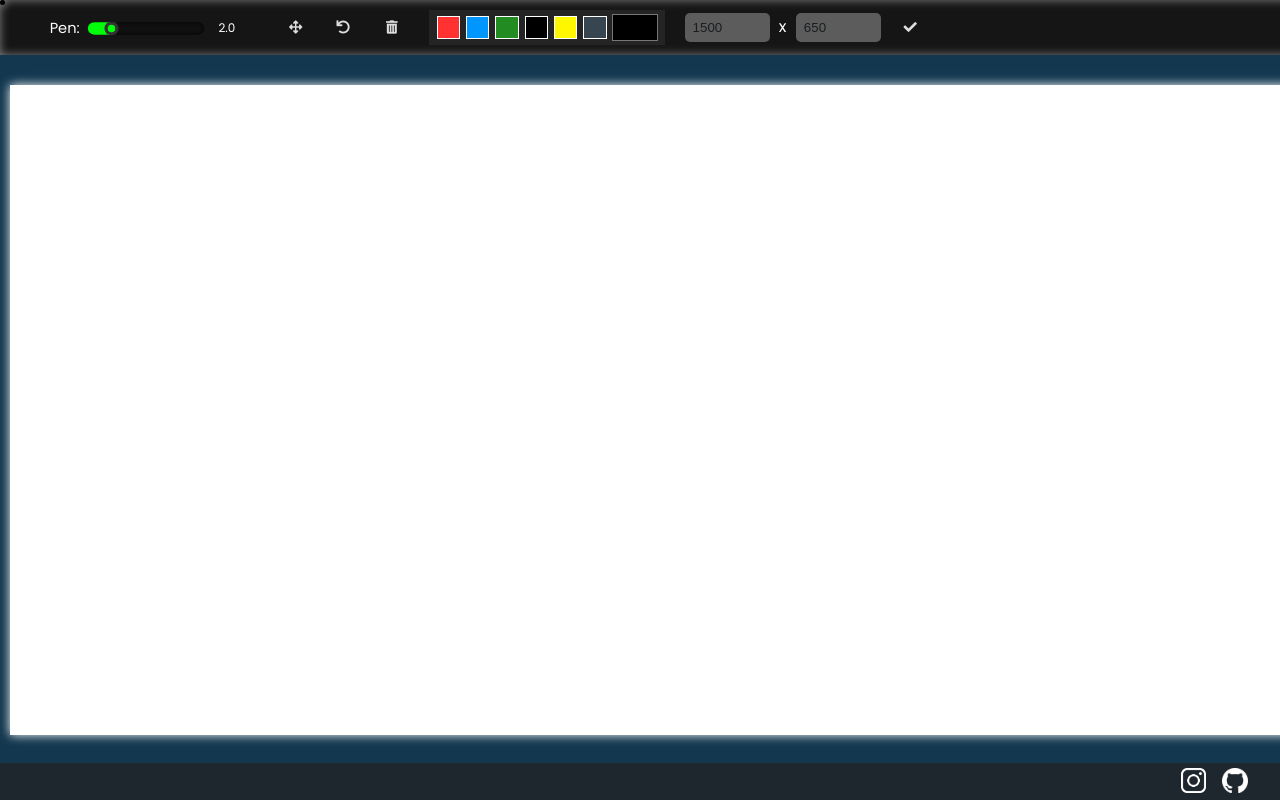
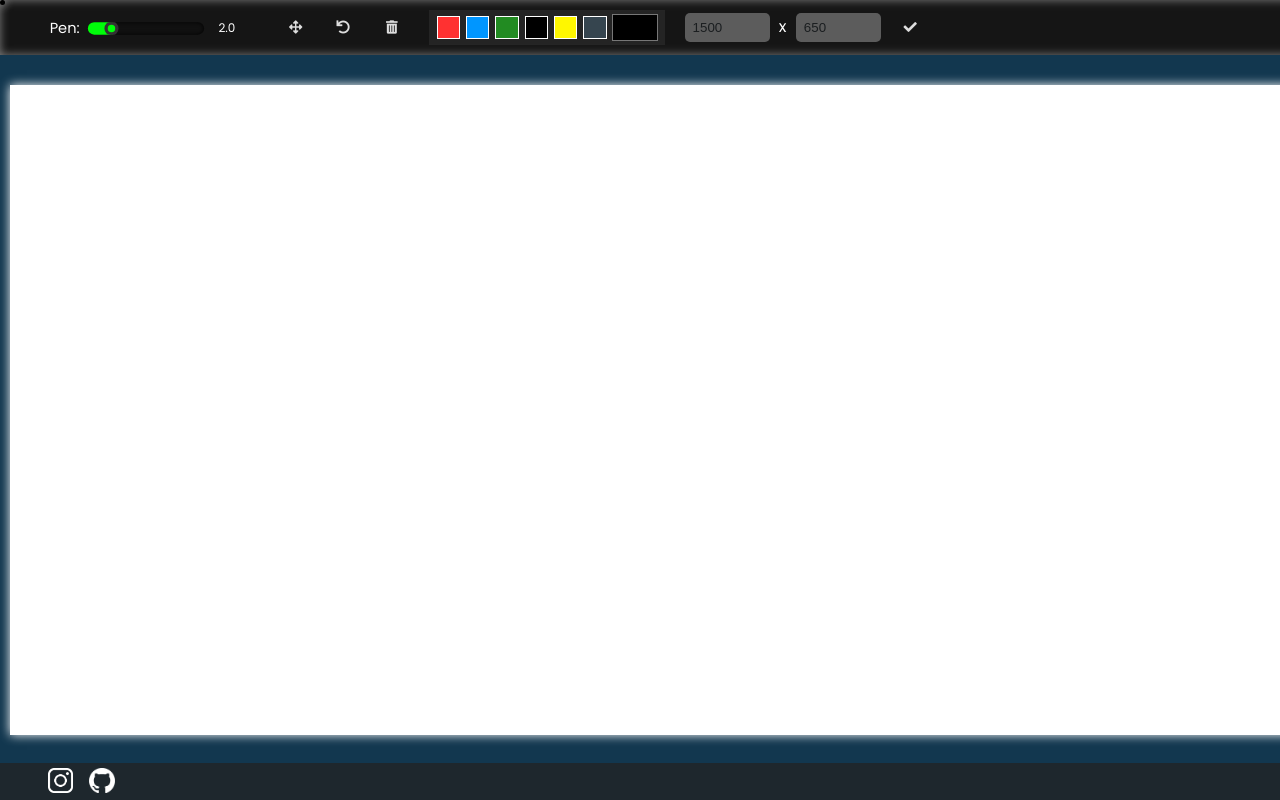
Before and after one commit to Farooq-Mohammed/Sketchpad, a plain HTML site: page index.html in a window 1280 px wide. Both pictures are taken after a click on the button 910 px from the left and 27 px from the top of the page. Shown: the top 800 px of the page. Drawn offline with Linux system fonts and the light colour scheme.

Commit message:
title added

```diff
--- a/index.html
+++ b/index.html
@@ -4,6 +4,7 @@
 		<meta charset="UTF-8" />
 		<meta http-equiv="X-UA-Compatible" content="IE=edge" />
 		<meta name="viewport" content="width=device-width, initial-scale=1.0" />
+		<link rel="icon" href="./Icons/Title.svg" />
 		<title>Drawing App</title>
 		<link
 			rel="stylesheet"
@@ -94,9 +95,11 @@
 				</div>
 			</div>
 			<div class="pen"></div>
+		</div>
 		<div class="canvas-div">
 			<canvas></canvas>
 		</div>
+	</body>
 	<footer>
 		<div class="f1">
 			<a href="https://www.instagram.com/staykirak_/" target="_blank"
@@ -109,6 +112,4 @@
 			/></a>
 		</div>
 	</footer>
-		</div>
-	</body>
 </html>
--- a/script.js
+++ b/script.js
@@ -1,6 +1,6 @@
 window.addEventListener("load", () => {
 	const canvas = document.querySelector("canvas");
-	const canvasDiv = document.querySelector("canvas-div");
+	const canvasDiv = document.querySelector(".canvas-div");
 	const ctx = canvas.getContext("2d");
 
 	const clear = document.querySelector(".clear");
@@ -62,6 +62,8 @@ window.addEventListener("load", () => {
 	// canvas.width = window.innerWidth * 0.985;
 	canvas.height = 650;
 	canvas.width = 1500;
+	canvasDiv.style.height = `${650 + 75}px`;
+	canvasDiv.style.width = `${1500}px`;
 
 	const tick = document.querySelector(".adjust");
 
@@ -79,6 +81,9 @@ window.addEventListener("load", () => {
 		}
 		canvas.height = h;
 		canvas.width = w;
+		canvasDiv.style.height = `${h}px`;
+		canvasDiv.style.width = `${w}px`;
+		// ctx.putImageData(restore_array[index], 0, 0);
 	});
 	// ctx.strokeStyle = "red";
 	// ctx.lineWidth = 2;
@@ -124,7 +129,7 @@ window.addEventListener("load", () => {
 
 	function tfinishedPosition(e) {
 		if (painting) storeHistory();
-		e.preventDefault();
+		// e.preventDefault();
 		painting = false;
 		lastPt = null;
 		ctx.beginPath();
@@ -144,7 +149,7 @@ window.addEventListener("load", () => {
 	let lastPt = null;
 
 	function tdraw(e) {
-		e.preventDefault();
+		// e.preventDefault();
 		if (lastPt != null) {
 			ctx.lineWidth = font_size;
 			ctx.lineCap = "round";
--- a/style.css
+++ b/style.css
@@ -13,17 +13,13 @@
 	--clr-slider: #00fd0a;
 	--clr-footer: rgba(33, 37, 41, 0.87);
 }
-html {
-	height: 100%;
-}
 body {
 	min-height: 100vh;
 	width: 100%;
+	background: var(--clr-bg);
 	display: flex;
-	flex-direction: column;
-	background: var(--clr-bg);
 	font-family: "Poppins", sans-serif;
-	position: relative;
+	margin: 0;
 }
 .main {
 	position: relative;
@@ -34,6 +30,7 @@ body {
 	justify-content: center;
 	flex-direction: column;
 	color: var(--clr-primary);
+	/* overflow-x: auto; */
 	position: relative;
 	cursor: none;
 }
@@ -52,6 +49,7 @@ canvas {
 	margin-top: 75px;
 	background-color: var(--clr-primary);
 	box-shadow: 0 0 10px #fff;
+	cursor: crosshair;
 }
 
 .canvas-div {
@@ -120,6 +118,7 @@ canvas {
 	font-size: 0.9em;
 	cursor: none;
 }
+
 .undo,
 .clear {
 	border: none;
@@ -210,12 +209,12 @@ p {
 	transition: 150ms ease-in-out;
 	background-color: var(--clr-hover);
 	color: #333;
-	cursor: none;
 }
 
 .btn {
 	background: #ddd;
 	color: #333;
+	cursor: none;
 }
 
 .H,
@@ -250,11 +249,12 @@ footer {
 	padding: 0 2em;
 	background-color: var(--clr-footer);
 	position: fixed;
-	bottom: 0;
+	bottom: 0rem;
 	overflow: hidden;
 	display: flex;
-	justify-content: flex-end;
+	justify-content: flex-start;
 	align-items: center;
+	z-index: 200;
 }
 
 .f1,
```
Also changed, not shown: Icons/Title.png (deleted), Icons/Title.svg (added). Lines whose indentation alone changed are shown as unchanged.
